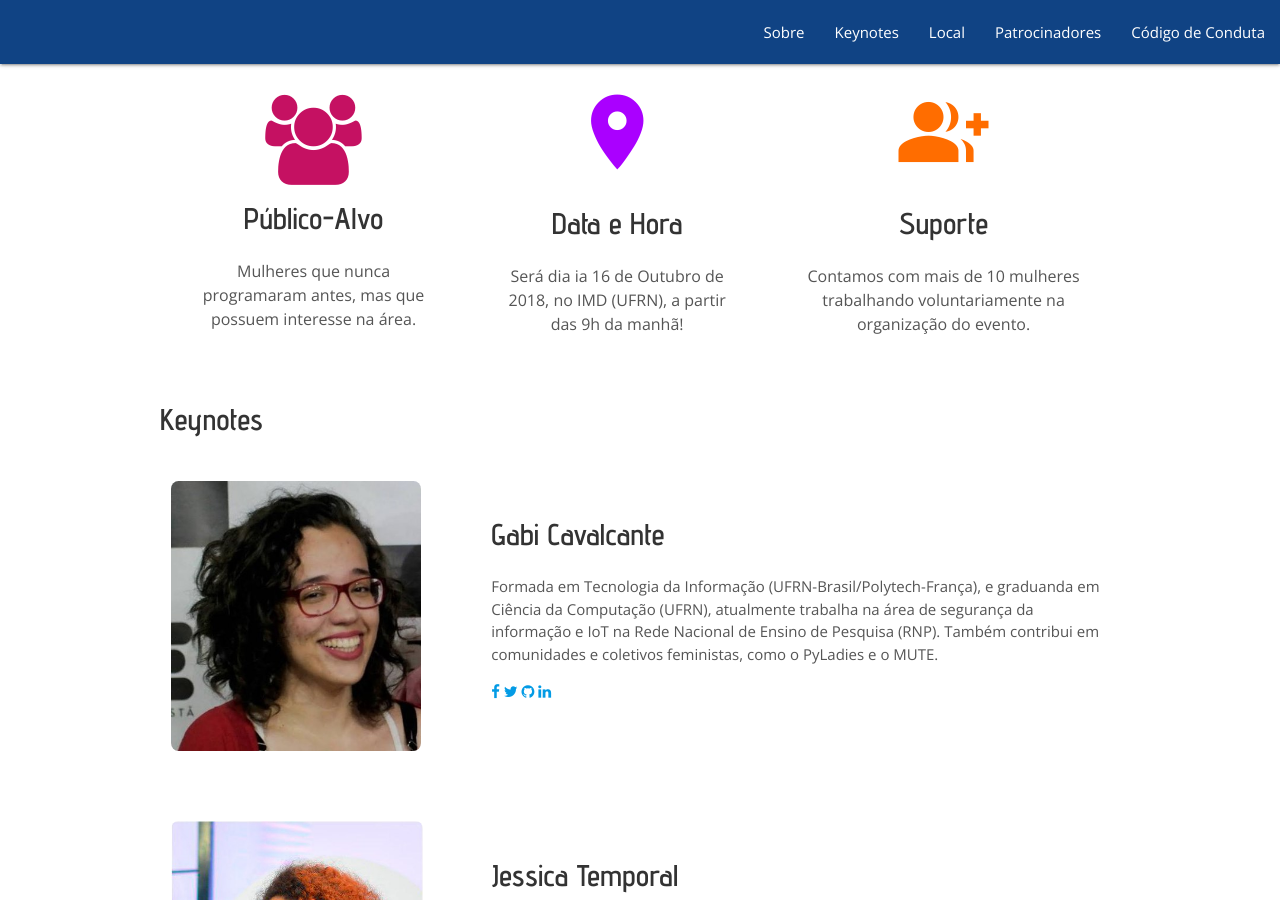
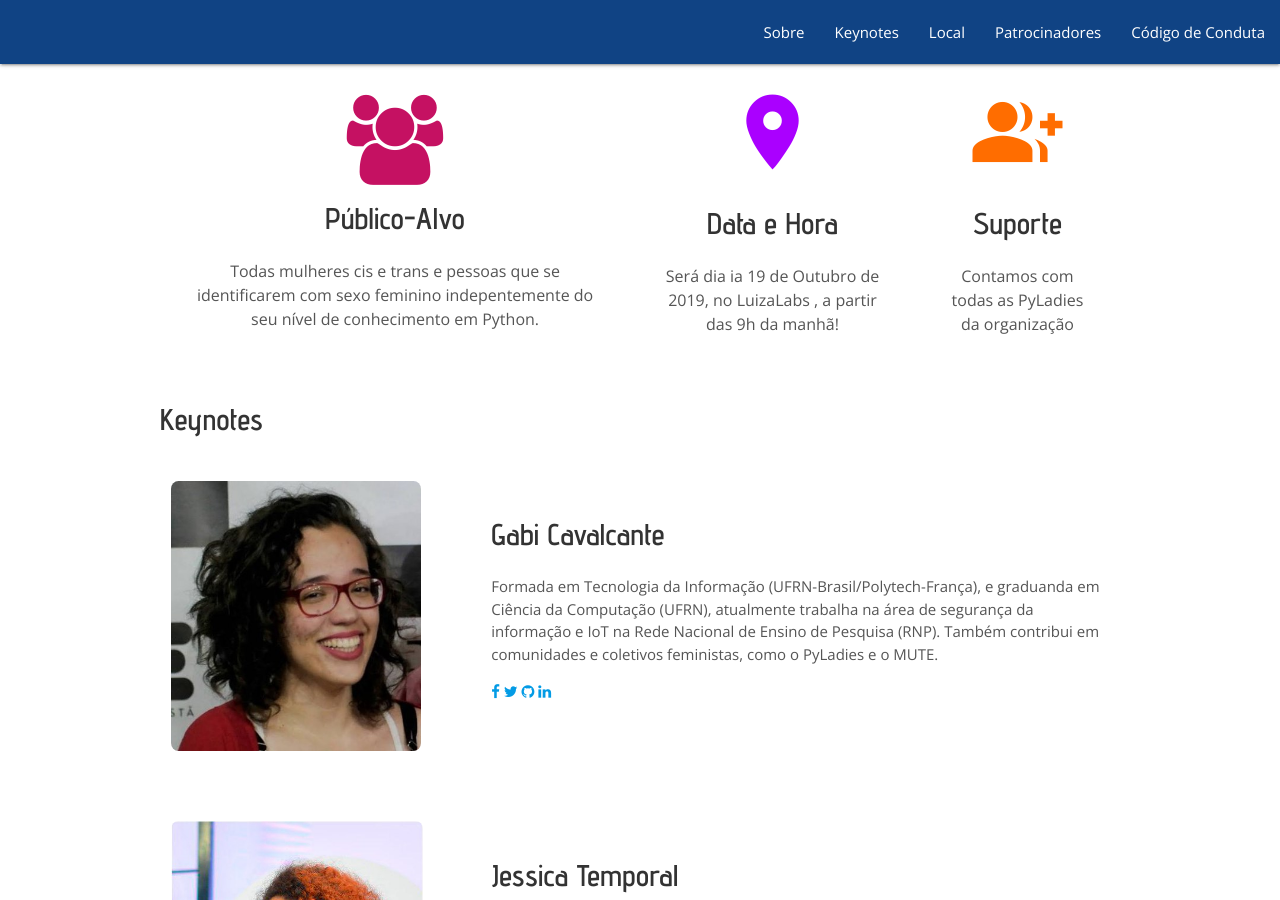
Before and after one commit to pyladies-brazil/conf, a Jekyll site: the page built from index.html, in a window 1280 px wide and 900 px high, scrolled down 1024 px. Built offline with Jekyll 4.4.1, drawn with Linux system fonts in a browser that asks for light colours; nearby versions of some CDN libraries.

Commit message:
Updates About session

```diff
--- a/_includes/about.html
+++ b/_includes/about.html
@@ -10,20 +10,20 @@
     <div class="tech">
       <span> <i class="large fa fa-users face"></i> </span>
       <h2>Público-Alvo</h2>
-      <p>Mulheres que nunca programaram antes, mas que possuem interesse na área.</p>
+      <p>Todas mulheres cis e trans e pessoas que se identificarem com sexo feminino indepentemente do seu nível de conhecimento em Python.</p>
     </div>
 
     <div class="tech">
 
         <span> <i class="large material-icons location">location_on</i> </span>
         <h2>Data e Hora</h2>
-      <p>Será dia ia 16 de Outubro de 2018, no IMD (UFRN), a partir das 9h da manhã! </p>
+      <p>Será dia ia 19 de Outubro de 2019, no LuizaLabs , a partir das 9h da manhã! </p>
     </div>
     <div class="tech">
 
       <span> <i class="large material-icons group">group_add</i> </span>
 
       <h2>Suporte</h2>
-      <p>Contamos com mais de 10 mulheres trabalhando voluntariamente na organização do evento.</p>
+      <p>Contamos com todas as PyLadies da organização</p>
     </div>
 </div>
```
